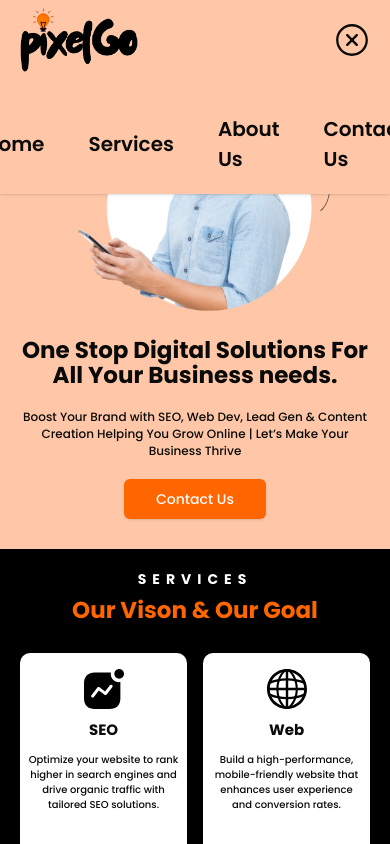
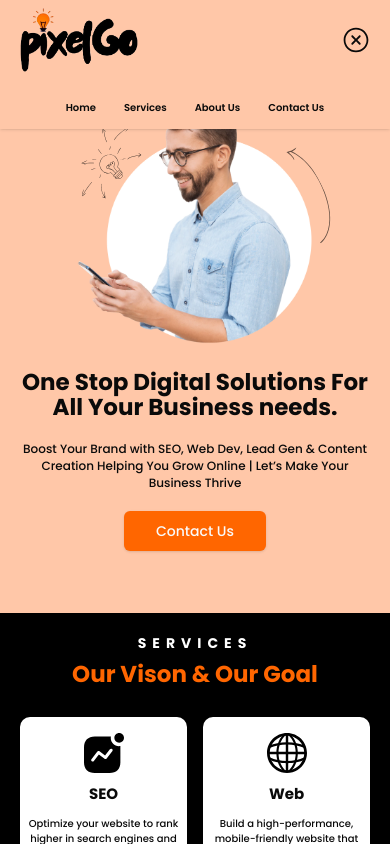
Before and after one commit to hamid1882/pixelgo, a Next.js app: page / in a window 390 px wide. Both pictures are taken after a click on the icon 352 px from the left and 40 px from the top of the page. Shown: the top 844 px of the page. Built offline with nearby package versions, Linux system fonts and the light colour scheme.

Commit message:
fix: navbar

```diff
--- a/src/components/Hero.tsx
+++ b/src/components/Hero.tsx
@@ -9,7 +9,7 @@ function Hero() {
   return (
     <div
       id="top"
-      className="container mx-auto px-[20px] sm:px-0 flex flex-col lg:flex-row-reverse gap-[26px] lg:mt-[16px] py-[30px] lg:py-[45px]"
+      className="container mx-auto px-[20px] sm:px-0 flex flex-col lg:flex-row-reverse gap-[26px] lg:mt-[16px] py-[62px] lg:py-[45px]"
     >
       <div className="flex justify-center items-center relative mx-auto w-full">
         <div className="h-fit w-fit relative">
--- a/src/components/NavbarMobile.tsx
+++ b/src/components/NavbarMobile.tsx
@@ -48,28 +48,28 @@ function NavbarMobile() {
         {isCollapseNavbar ? (
           <CrossCircledIcon
             onClick={() => setIsCollapseNavbar(!isCollapseNavbar)}
-            className="w-[36px] h-[36px] font-bold cursor-pointer"
+            className="w-[28px] h-[28px] font-bold cursor-pointer"
           />
         ) : (
           <HamburgerMenuIcon
             onClick={() => setIsCollapseNavbar(!isCollapseNavbar)}
-            className="w-[36px] h-[36px] font-bold cursor-pointer"
+            className="w-[28px] h-[28px] font-bold cursor-pointer"
           />
         )}
       </div>
       <div
         className={`${
-          isCollapseNavbar ? "min-h-fit mt-[14px]" : "min-h-0 h-0"
+          isCollapseNavbar ? "min-h-fit mt-[6px]" : "min-h-0 h-0"
         } w-full bg-pixelgo-primary  transition-all`}
       >
         <div
           className={`${
             isCollapseNavbar ? "flex" : "hidden"
-          } transition-all items-center gap-[28px] py-[8px] justify-center`}
+          } transition-all items-center gap-[20px] py-[6px] justify-center`}
         >
           {NavLinks.map((link) => (
             <Link key={link.label} href={`#${link.url}`}>
-              <p className="text-[20px] font-semibold cursor-pointer hover:bg-pixelgo-brand transition-all px-[8px] py-[12px] rounded">
+              <p className="text-[10px] font-semibold cursor-pointer hover:bg-pixelgo-brand transition-all px-[4px] py-[8px] rounded">
                 {link.label}
               </p>
             </Link>
```
